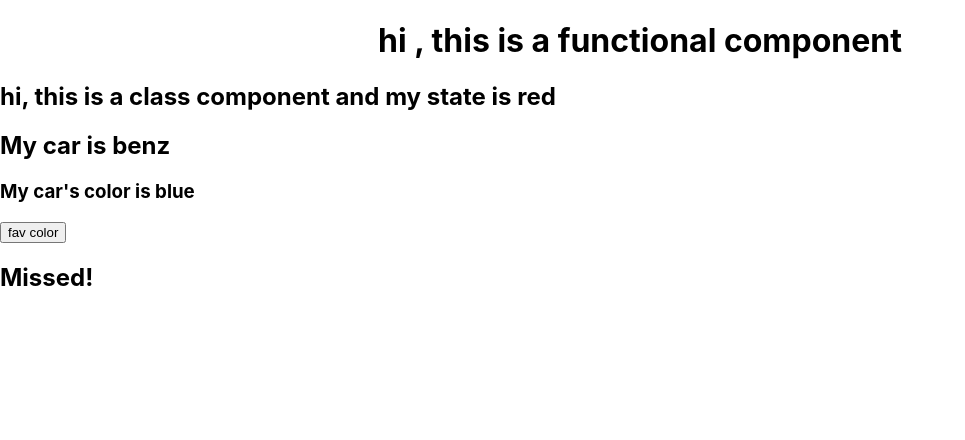
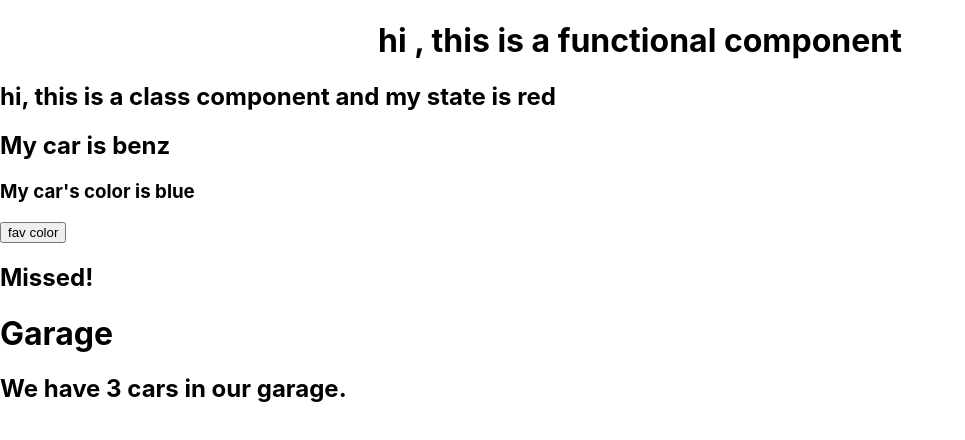
Before and after one commit to vinayjs/reactjsfulltutorial, a React (Create React App) app: page / in a window 1280 px wide. Shown: the top 440 px of the page, without its empty margins (0-965 px from the left). Built offline with nearby package versions, Linux system fonts and the light colour scheme.

Commit message:
conditional rendering using logincal && operator

```diff
--- /dev/null
+++ b/src/Garage.js
@@ -0,0 +1,16 @@
+function Garage(props) {
+    const cars = props.cars;
+
+    return(
+        <>
+        <h1>Garage</h1>
+        {cars.length > 0 &&
+            <h2>
+                We have {cars.length} cars in our garage.
+            </h2>
+        }
+        </>
+    )
+}
+
+export default Garage;
--- a/src/index.js
+++ b/src/index.js
@@ -5,6 +5,7 @@ import App from './App';
 import reportWebVitals from './reportWebVitals';
 import Class from './Class';
 import Goal from './Goal';
+import Garage from './Garage';
 
 const root = ReactDOM.createRoot(document.getElementById('root'));
 root.render(
@@ -12,6 +13,7 @@ root.render(
     <App />
     <Class />
     <Goal isGoal={false} />
+    <Garage cars={['benz', 'tata', 'bmw']} />
   </React.StrictMode>
 );
 
```
